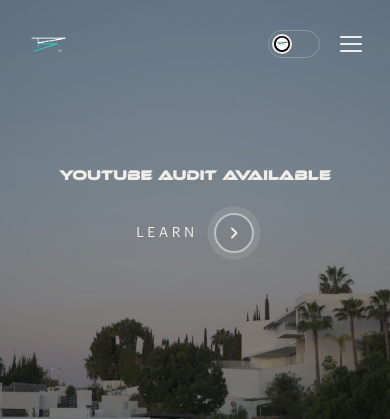
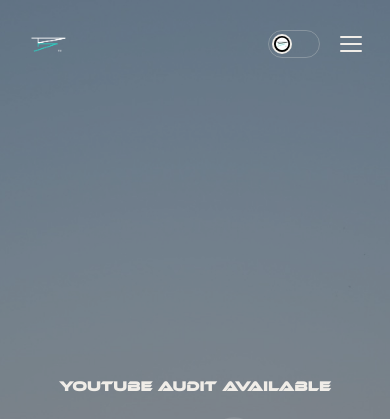
Before and after one commit to alasdairb11git/braxton-studios-website, a Node server app: page / in a window 390 px wide. Shown: the top 419 px of the page. Run offline with Node 20, Linux system fonts and the light colour scheme.

Commit message:
Increase hero subtitle to 12px, make Marbella banner full screen on mobile
Co-Authored-By: Claude Opus 4.6 <noreply@anthropic.com>

```diff
--- a/public/css/style.css
+++ b/public/css/style.css
@@ -227,7 +227,7 @@ nav.scrolled .nav-bg { opacity: 1; }
 }
 
 @media (max-width: 900px) {
-  .featured-banner-img { height: 50vh; }
+  .featured-banner-img { height: 100vh; }
   .featured-banner-title { font-size: clamp(12px, 3.5vw, 20px); }
   .featured-banner-btn { width: 40px; height: 40px; }
 }
@@ -283,9 +283,10 @@ nav.scrolled .nav-bg { opacity: 1; }
 }
 .hero-title .teal { color: var(--teal); }
 .hero-sub {
-  font-size: 9px; letter-spacing: 0.18em;
+  font-size: 12px; letter-spacing: 0.25em;
   text-transform: uppercase; color: var(--light-grey);
   margin-top: 20px;
+  white-space: nowrap;
   animation: heroFadeIn 1s 0.8s both;
 }
 
```
